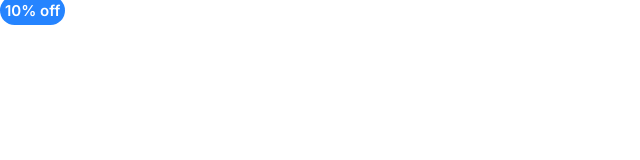
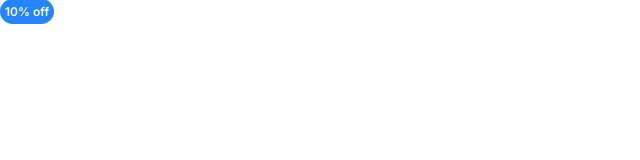
Before and after one commit to usmanshabbir756/firstweb, a plain HTML site: page index.html in a window 1280 px wide. Shown: the full height of the page, 0-640 px from the left. Drawn offline with Linux system fonts and the light colour scheme.

Commit message:
component of badge

```diff
--- a/index.html
+++ b/index.html
@@ -15,6 +15,6 @@
     <link rel="stylesheet" href="css/style.css" />
   </head>
   <body>
-    <span class="badge badge--primary">10% off</span>
+    <span class="badge badge--primary badge--small">10% off</span>
   </body>
 </html>
```
Also changed, not shown: Component/badges.html (added, +3 -0 lines).
